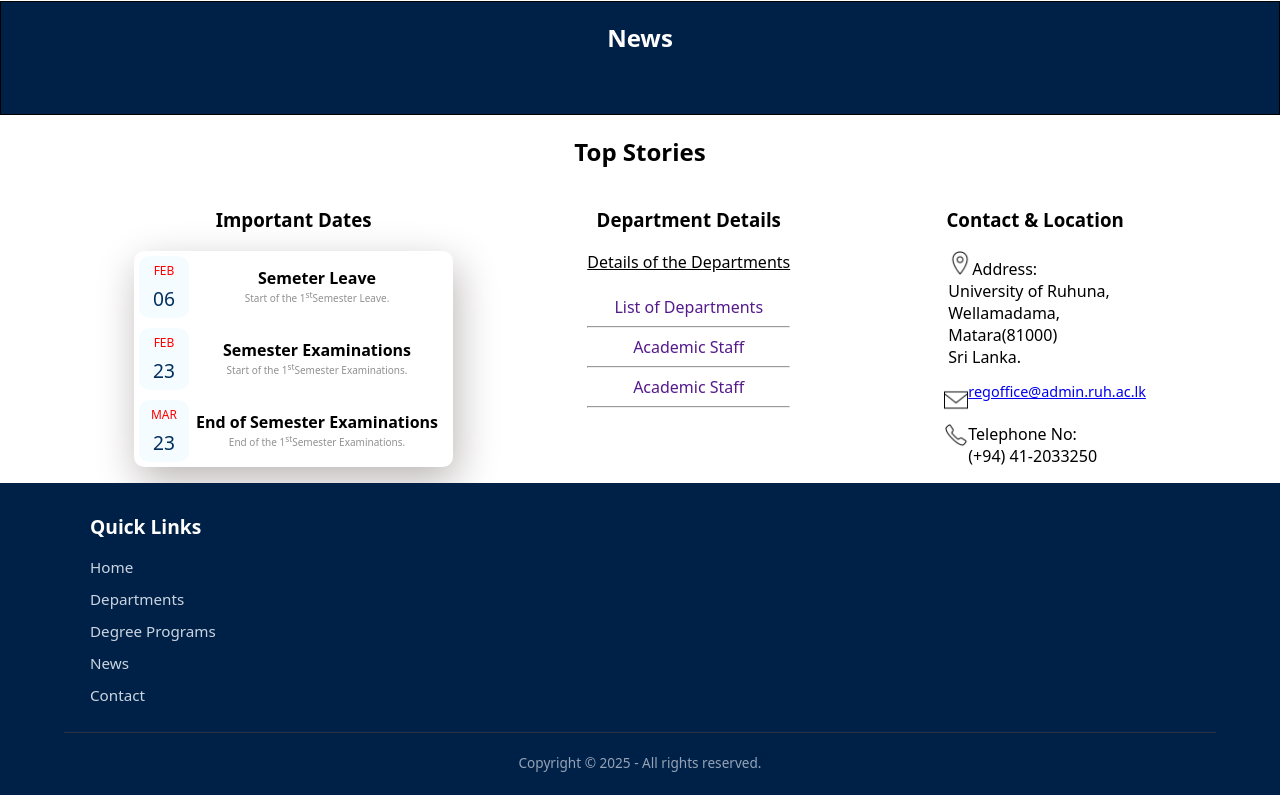
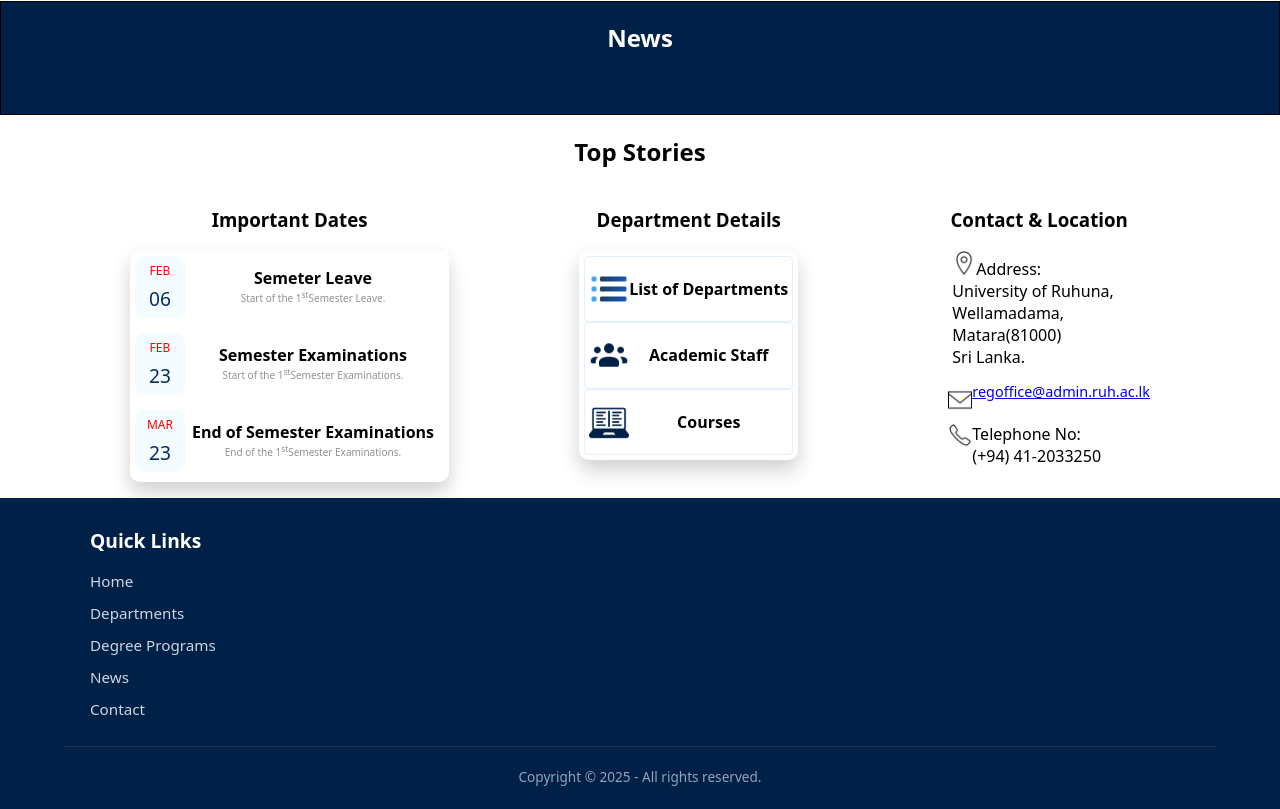
Before and after one commit to OkithM/UOR_FOS, a plain HTML site: page index.html in a window 1280 px wide. Shown: the part 835-1644 px from the top of the page. Drawn offline with Linux system fonts and the light colour scheme; no server answers.

Commit message:
Edited departments

```diff
--- a/index.css
+++ b/index.css
@@ -145,7 +145,7 @@ body {
 #calender_dates {
     display:flex;
     flex-direction: column;
-    box-shadow: 4px 14px 40px rgb(188, 182, 182);
+    box-shadow: 0 10px 20px rgba(0,0,0,0.19);
     width:100%;
     border-radius: 10px;
 }
@@ -155,6 +155,7 @@ body {
     padding:5px;
     padding-right:10px;
     align-items: center;
+    padding-bottom: 10px;;
 }
 
 .important_date{
@@ -210,12 +211,45 @@ body {
     color:white;
 }
 
-#details p{
-    margin-bottom: 23px;
+#list_departments{
+    display:flex;
+    flex-direction: column;
+    box-shadow: 0 10px 20px rgba(0,0,0,0.19);
+    width:100%;
+    border-radius: 10px;
 }
 
-.under_departments a {
-    text-decoration: none;
+.depart_images{
+    height: 40px;
+}
+
+#inside_departments{
+    padding:5px;
+}
+
+.under_departments{
+    border:1px solid #e4f0fa;
+    border-radius: 4px;
+    display: flex;
+    align-items: center;
+    padding-left: 4px;
+    padding-right: 4px;
+}
+
+.list_contents{
+    width:100%;
+}
+
+.under_departments
+
+.under_departments h4{
+    margin:1px;
+    padding-bottom: 2px;
+}
+
+.under_departments:hover{
+    box-shadow:  0 10px 20px rgba(0,0,0,0.19);
+    border-color:gold;
 }
 
 .contact img {
--- a/index.html
+++ b/index.html
@@ -105,21 +105,24 @@
                 </div>
                 <div id="details" class="important">
                     <h3>Department Details</h3>
-                    <p><u>Details of the Departments</u></p>
+                    <div id="list_departments">
+                      <div id="inside_departments">
                         <div class="under_departments">
-                        <a href="">List of Departments</a>
+                            <img src="./src/list.png" class="depart_images">
+                            <div class="list_contents"><h4>List of Departments</h4></div>
                         </div>
-                    <hr>
 
                         <div class="under_departments">
-                        <a href="">Academic Staff</a>
+                            <img src="./src/staff.png" class="depart_images">
+                            <div class="list_contents"><h4>Academic Staff</h4></div>
                         </div>
-                    <hr>
 
                         <div class="under_departments">
-                        <a href="">Academic Staff</a>
+                            <img src="./src/course.png" class="depart_images">
+                            <div class="list_contents"><h4>Courses</h4></div>
                         </div>
-                    <hr>
+                      </div>
+                    </div>
 
                 </div>
                 <div id="location" class="important">
```
Also changed, not shown: src/course.png (added), src/list.png (added), src/staff.png (added). Lines whose indentation alone changed are shown as unchanged.
